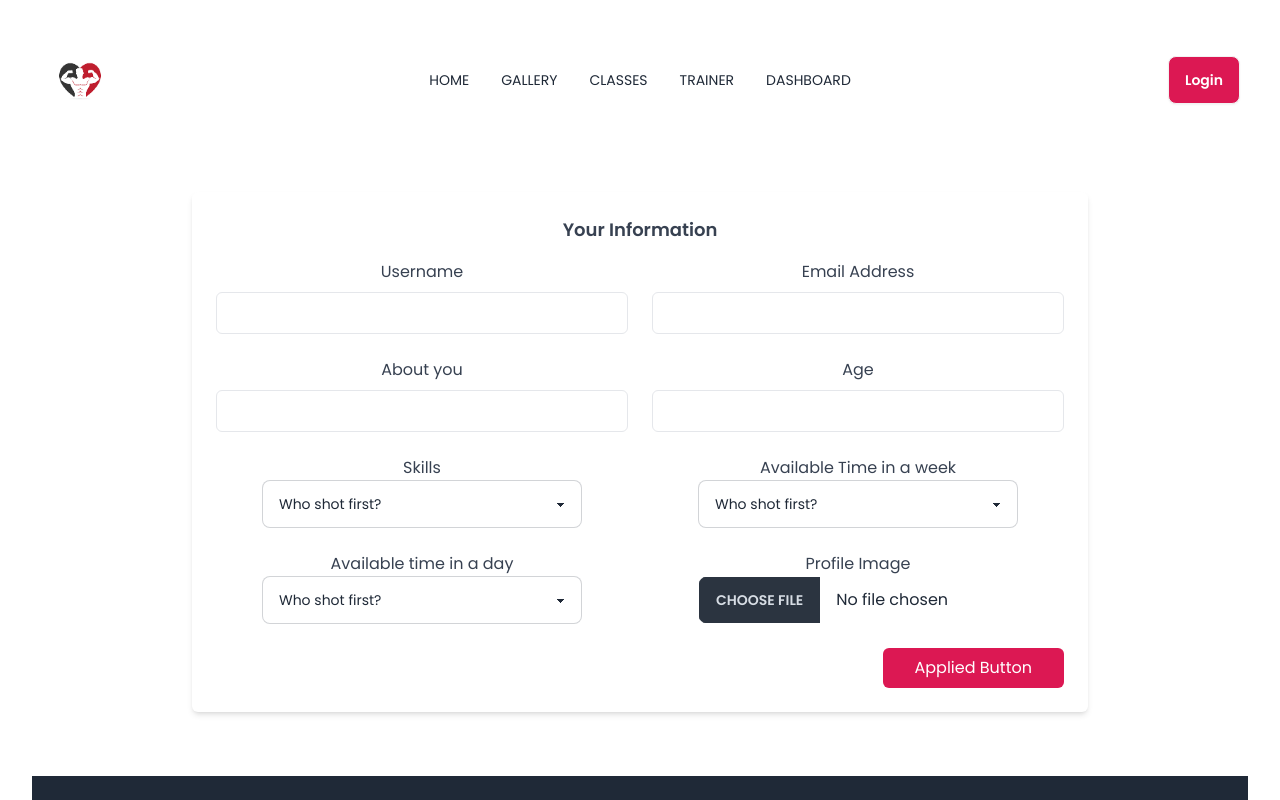
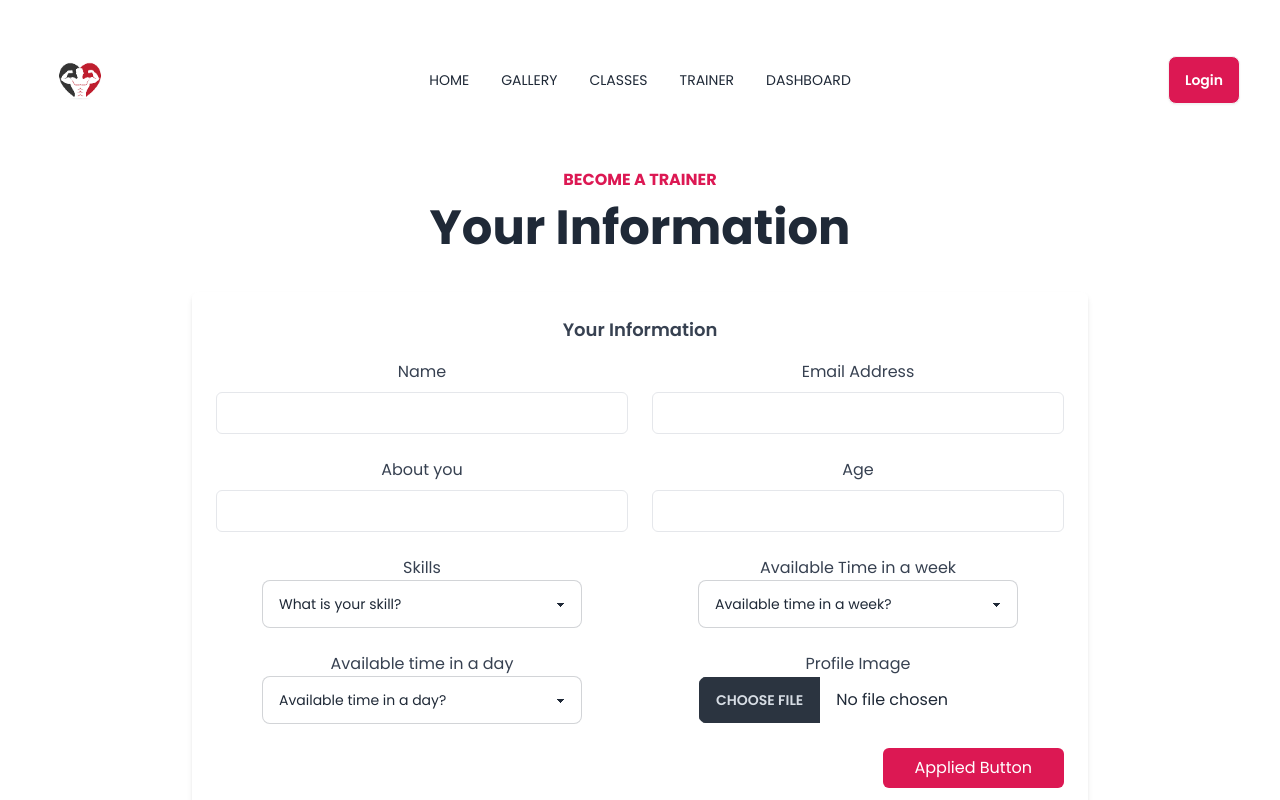
Before and after one commit to RashedAkash/fitness-gym, a React (Vite) app: page /trainerApply in a window 1280 px wide. Shown: the top 800 px of the page. Built offline with nearby package versions, Linux system fonts and the light colour scheme; no server answers.

Commit message:
trainer applay page create

```diff
--- a/src/Pages/Trainer/ApplyTrainer.jsx
+++ b/src/Pages/Trainer/ApplyTrainer.jsx
@@ -1,63 +1,133 @@
 import React from 'react';
+import { useForm } from "react-hook-form"
+import Title from '../../components/Title/Title';
+import useAxiosPublic from '../../Hooks/useAxiosPublic';
+import useAxiosSecure from '../../Hooks/useAxiosSecure';
+import Swal from 'sweetalert2';
 
+
+const IMG_HOSTING_KEY = import.meta.env.VITE_IMG_KEY;
+const image_hosting_api = `https://api.imgbb.com/1/upload?key=${IMG_HOSTING_KEY}`
 const ApplyTrainer = () => {
+  const axiosPublic = useAxiosPublic();
+  const axiosSecure = useAxiosSecure();
+   const {
+    register,
+    handleSubmit,
+     watch,
+    reset,
+    formState: { errors },
+  } = useForm()
+  const onSubmit = async (data) => {
+    console.log(data)
+    const imageFile = { image: data.image[0] }
+    const res = await axiosPublic.post(image_hosting_api, imageFile, {
+      headers: {
+        'content-type': 'multipart/form-data'
+      }
+    });
+    console.log(res.data);
+    if (res.data.success) {
+      // now send the menu item data to the server with the image url
+      const info = {
+        name: data.name,
+        email: data.email,
+        age: data.age,
+        day: data.day,
+        week: data.week,
+        skills: data.skills,
+        image: res.data.data.display_url
+      }
+      const trainerRes = await axiosSecure.post('/trainerInfo', info);
+        if(trainerRes.data.insertedId){
+                // show success popup
+                reset();
+                Swal.fire({
+                    position: "top-end",
+                    icon: "success",
+                    title: `${data.name} is apply the trainer .`,
+                    showConfirmButton: false,
+                    timer: 1500
+                  });
+      }
+      console.log( 'with image url', res.data);
+    }
+
+    }
+
   return (
-    <div className=' py-16'>
+    <div>
+      <div className=' pt-10'>
+        <Title heading='Your Information' subheading='Become a trainer' />
+      </div>
+      <div className=' py-10'>
      <section className="max-w-4xl p-6 mx-auto bg-white rounded-md shadow-md dark:bg-gray-800">
     <h2 className="text-lg font-semibold text-gray-700 capitalize dark:text-white">Your Information</h2>
 
-    <form>
+    <form onSubmit={handleSubmit(onSubmit)}>
         <div className="grid grid-cols-1 gap-6 mt-4 sm:grid-cols-2">
             <div>
-                <label className="text-gray-700 dark:text-gray-200" >Username</label>
-                <input id="username" type="text" className="block w-full px-4 py-2 mt-2 text-gray-700 bg-white border border-gray-200 rounded-md dark:text-gray-300 dark:border-gray-600 focus:border-blue-400 focus:ring-blue-300 focus:ring-opacity-40 dark:focus:border-blue-300 focus:outline-none focus:ring"/>
+                <label className="text-gray-700 dark:text-gray-200" >Name</label>
+                <input {...register("name")} id="name" type="text" className="block w-full px-4 py-2 mt-2 text-gray-700 bg-white border border-gray-200 rounded-md dark:text-gray-300 dark:border-gray-600 focus:border-blue-400 focus:ring-blue-300 focus:ring-opacity-40 dark:focus:border-blue-300 focus:outline-none focus:ring"/>
             </div>
 
             <div>
                 <label className="text-gray-700 dark:text-gray-200" >Email Address</label>
-                <input id="emailAddress" type="email" className="block w-full px-4 py-2 mt-2 text-gray-700 bg-white border border-gray-200 rounded-md dark:bg-white dark:text-gray-300 dark:border-gray-600 focus:border-blue-400 focus:ring-blue-300 focus:ring-opacity-40 dark:focus:border-blue-300 focus:outline-none focus:ring"/>
+                <input {...register("email")} id="emailAddress" type="email" className="block w-full px-4 py-2 mt-2 text-gray-700 bg-white border border-gray-200 rounded-md dark:bg-white dark:text-gray-300 dark:border-gray-600 focus:border-blue-400 focus:ring-blue-300 focus:ring-opacity-40 dark:focus:border-blue-300 focus:outline-none focus:ring"/>
             </div>
             <div>
                 <label className="text-gray-700 dark:text-gray-200" >About you</label>
-                <input id="aboutAddress" type="text" className="block w-full px-4 py-2 mt-2 text-gray-700 bg-white border border-gray-200 rounded-md dark:bg-white dark:text-gray-300 dark:border-gray-600 focus:border-blue-400 focus:ring-blue-300 focus:ring-opacity-40 dark:focus:border-blue-300 focus:outline-none focus:ring"/>
+                <input {...register("about")} id="aboutAddress" type="text" className="block w-full px-4 py-2 mt-2 text-gray-700 bg-white border border-gray-200 rounded-md dark:bg-white dark:text-gray-900 dark:border-gray-600 focus:border-blue-400 focus:ring-blue-300 focus:ring-opacity-40 dark:focus:border-blue-300 focus:outline-none focus:ring"/>
             </div>
 
 
 
             <div>
                 <label className="text-gray-700 dark:text-gray-200" >Age</label>
-                <input id="ageConfirmation" type="number" className="block w-full px-4 py-2 mt-2 text-gray-700 bg-white border border-gray-200 rounded-md dark:bg-white dark:text-gray-300 dark:border-gray-600 focus:border-blue-400 focus:ring-blue-300 focus:ring-opacity-40 dark:focus:border-blue-300 focus:outline-none focus:ring"/>
+                <input {...register("age")} id="ageConfirmation" type="number" className="block w-full px-4 py-2 mt-2 text-gray-700 bg-white border border-gray-200 rounded-md dark:bg-white dark:text-gray-900 dark:border-gray-600 focus:border-blue-400 focus:ring-blue-300 focus:ring-opacity-40 dark:focus:border-blue-300 focus:outline-none focus:ring"/>
             </div>
             <div>
               <label className="text-gray-700 dark:text-gray-200" >Skills</label> <br />
 
-                <select className="select select-bordered w-full max-w-xs">
-  <option disabled selected>Who shot first?</option>
-  <option>Han Solo</option>
-  <option>Greedo</option>
+                <select defaultValue='default' {...register("skills")} className="select select-bordered w-full max-w-xs">
+  <option disabled value='default'>What is your skill?</option>
+  <option>Strength Training</option>
+  <option>Yoga Flow</option>
+  <option>Cardio Kickboxing</option>
+  <option>Spin Cycling</option>
+  <option>Pilates Core Fusion</option>
+  <option>HIIT Circuit Training</option>
+
 </select>
             </div>
             <div>
                 <label className="text-gray-700 dark:text-gray-200" >Available Time in a week
 </label> <br />
-                <select className="select select-bordered w-full max-w-xs">
-  <option disabled selected>Who shot first?</option>
-  <option>Han Solo</option>
-  <option>Greedo</option>
-</select>
+                <select defaultValue='default' {...register("week")} className="select select-bordered w-full max-w-xs">
+ <option disabled value='default'>Available time in a week?</option>
+  <option>1</option>
+  <option>2</option>
+  <option>3</option>
+  <option>4</option>
+                <option>5</option>
+                </select>
             </div>
             <div>
                 <label className="text-gray-700  dark:text-gray-200" > Available time in a day</label> <br />
-                <select className="select select-bordered w-full max-w-xs">
-  <option disabled selected>Who shot first?</option>
-  <option>Han Solo</option>
-  <option>Greedo</option>
+                <select defaultValue='default' {...register("day")} className="select select-bordered w-full max-w-xs">
+  <option disabled value='default'>Available time in a day?</option>
+  <option>1</option>
+  <option>2</option>
+  <option>3</option>
+  <option>4</option>
+  <option>5</option>
+
 </select>
             </div>
             <div>
                 <label className="text-gray-700  dark:text-gray-200" > Profile Image
 </label> <br />
-                <input type="file" className="file-input w-full max-w-xs" />
+                <input {...register("image")} type="file" className="file-input w-full max-w-xs" />
             </div>
         </div>
 
@@ -67,6 +137,7 @@ const ApplyTrainer = () => {
     </form>
 </section>
     </div>
+    </div>
   );
 };
 
```
